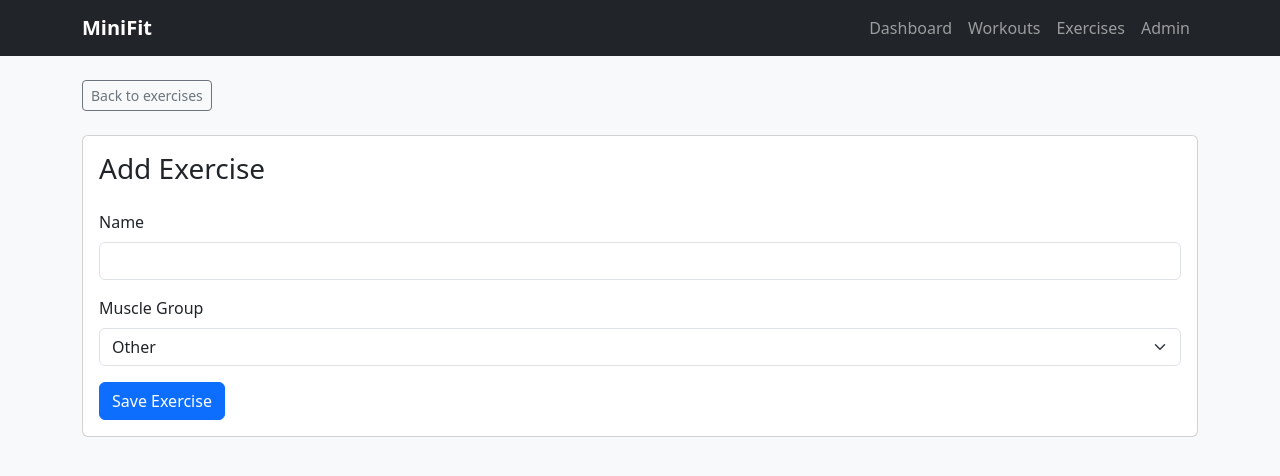
After one commit to vfb-dev/minifit, a Django app: page /exercises/add/ in a window 1280 px wide. The commit adds this page. Shown: the top 476 px of the page. Run offline with Django 5.2, Linux system fonts and the light colour scheme; the visitor is signed in with stand-in values (Sample User, id 1).

Commit message:
add exercises

```diff
--- a/templates/base.html
+++ b/templates/base.html
@@ -15,6 +15,7 @@
             <div class="navbar-nav">
                 <a class="nav-link" href="{% url 'tracker:dashboard' %}">Dashboard</a>
                 <a class="nav-link" href="{% url 'tracker:workout_list' %}">Workouts</a>
+                <a class="nav-link" href="{% url 'tracker:exercise_list' %}">Exercises</a>
                 <a class="nav-link" href="/admin/">Admin</a>
             </div>
         </div>
--- /dev/null
+++ b/templates/tracker/exercise_form.html
@@ -0,0 +1,33 @@
+{% extends "base.html" %}
+
+{% block title %}Add Exercise | MiniFit{% endblock %}
+
+{% block content %}
+<div class="mb-4">
+    <a href="{% url 'tracker:exercise_list' %}" class="btn btn-outline-secondary btn-sm">Back to exercises</a>
+</div>
+
+<div class="card">
+    <div class="card-body">
+        <h1 class="h3 mb-4">Add Exercise</h1>
+
+        <form method="post">
+            {% csrf_token %}
+
+            <div class="mb-3">
+                <label class="form-label" for="{{ form.name.id_for_label }}">Name</label>
+                {{ form.name }}
+                {{ form.name.errors }}
+            </div>
+
+            <div class="mb-3">
+                <label class="form-label" for="{{ form.muscle_group.id_for_label }}">Muscle Group</label>
+                {{ form.muscle_group }}
+                {{ form.muscle_group.errors }}
+            </div>
+
+            <button class="btn btn-primary" type="submit">Save Exercise</button>
+        </form>
+    </div>
+</div>
+{% endblock %}
--- a/templates/tracker/workout_set_form.html
+++ b/templates/tracker/workout_set_form.html
@@ -1,4 +1,4 @@
-{% extends "tracker/base.html" %}
+{% extends "base.html" %}
 
 {% block title %}Add Set | MiniFit{% endblock %}
 
--- a/tracker/forms.py
+++ b/tracker/forms.py
@@ -1,6 +1,6 @@
 from django import forms
 
-from .models import Workout, WorkoutSet
+from .models import Exercise, Workout, WorkoutSet
 
 
 class WorkoutForm(forms.ModelForm):
@@ -32,3 +32,12 @@ class WorkoutSetForm(forms.ModelForm):
             "duration_minutes": forms.NumberInput(attrs={"class": "form-control"}),
             "distance_km": forms.NumberInput(attrs={"class": "form-control", "step": "0.01"}),
         }
+
+class ExerciseForm(forms.ModelForm):
+    class Meta:
+        model = Exercise
+        fields = ["name", "muscle_group"]
+        widgets = {
+            "name": forms.TextInput(attrs={"class": "form-control"}),
+            "muscle_group": forms.Select(attrs={"class": "form-select"}),
+        }
--- a/tracker/urls.py
+++ b/tracker/urls.py
@@ -10,4 +10,6 @@ urlpatterns = [
     path("workouts/add/", views.workout_create, name="workout_create"),
     path("workouts/<int:pk>/sets/add/", views.workout_set_create, name="workout_set_create"),
     path("workouts/<int:pk>/", views.workout_detail, name="workout_detail"),
+    path("exercises/", views.exercise_list, name="exercise_list"),
+    path("exercises/add/", views.exercise_create, name="exercise_create"),
 ]
--- a/tracker/views.py
+++ b/tracker/views.py
@@ -4,12 +4,12 @@ from django.shortcuts import render
 from django.contrib.auth.decorators import login_required
 from django.shortcuts import get_object_or_404, render
 
-from .models import Workout
+from .models import Exercise, Workout
 
 from django.shortcuts import redirect
 from django.utils import timezone
 
-from .forms import WorkoutForm, WorkoutSetForm
+from .forms import ExerciseForm, WorkoutForm, WorkoutSetForm
 
 @login_required
 def dashboard(request):
@@ -94,3 +94,34 @@ def workout_set_create(request, pk):
             "workout": workout,
         },
     )
+
+@login_required
+def exercise_list(request):
+    exercises = Exercise.objects.order_by("name")
+
+    return render(
+        request,
+        "tracker/exercise_list.html",
+        {
+            "exercises": exercises,
+        },
+    )
+
+@login_required
+def exercise_create(request):
+    if request.method == "POST":
+        form = ExerciseForm(request.POST)
+
+        if form.is_valid():
+            form.save()
+            return redirect("tracker:exercise_list")
+    else:
+        form = ExerciseForm()
+
+    return render(
+        request,
+        "tracker/exercise_form.html",
+        {
+            "form": form,
+        },
+    )
```
Also changed, not shown: templates/tracker/exercise_list.html (added, +23 -0 lines).
